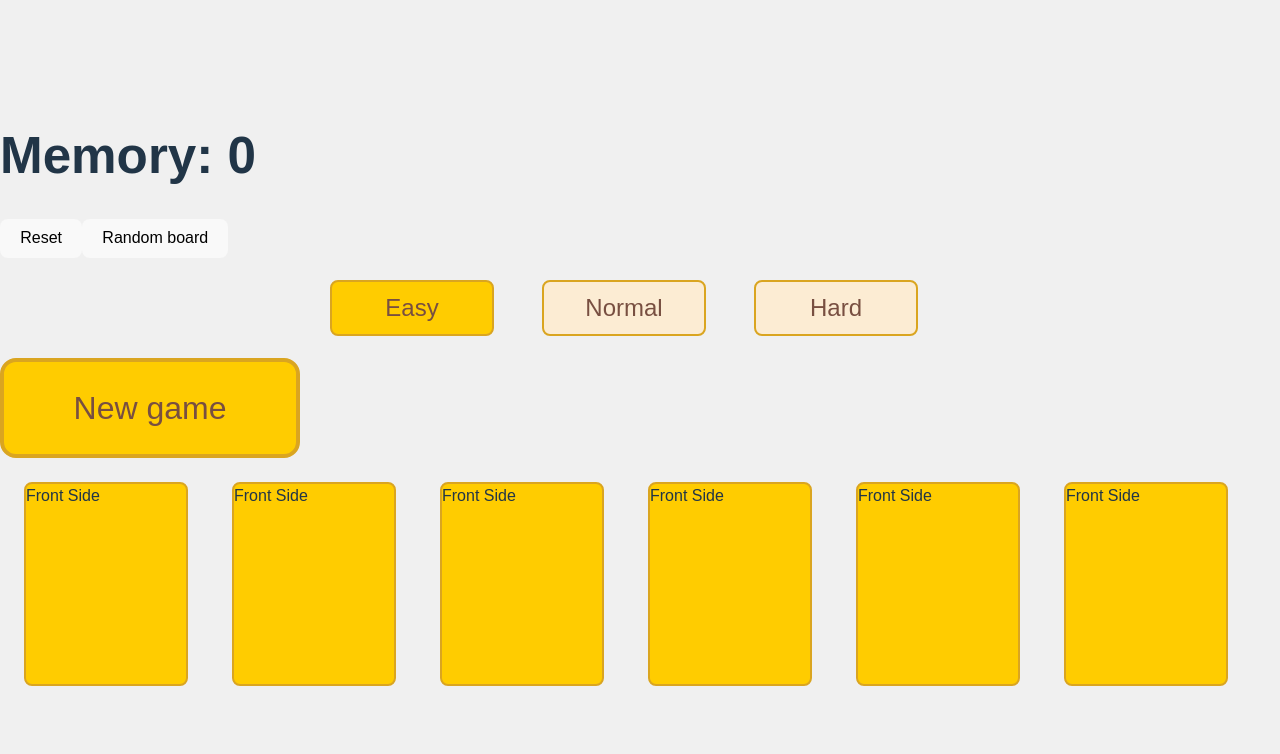
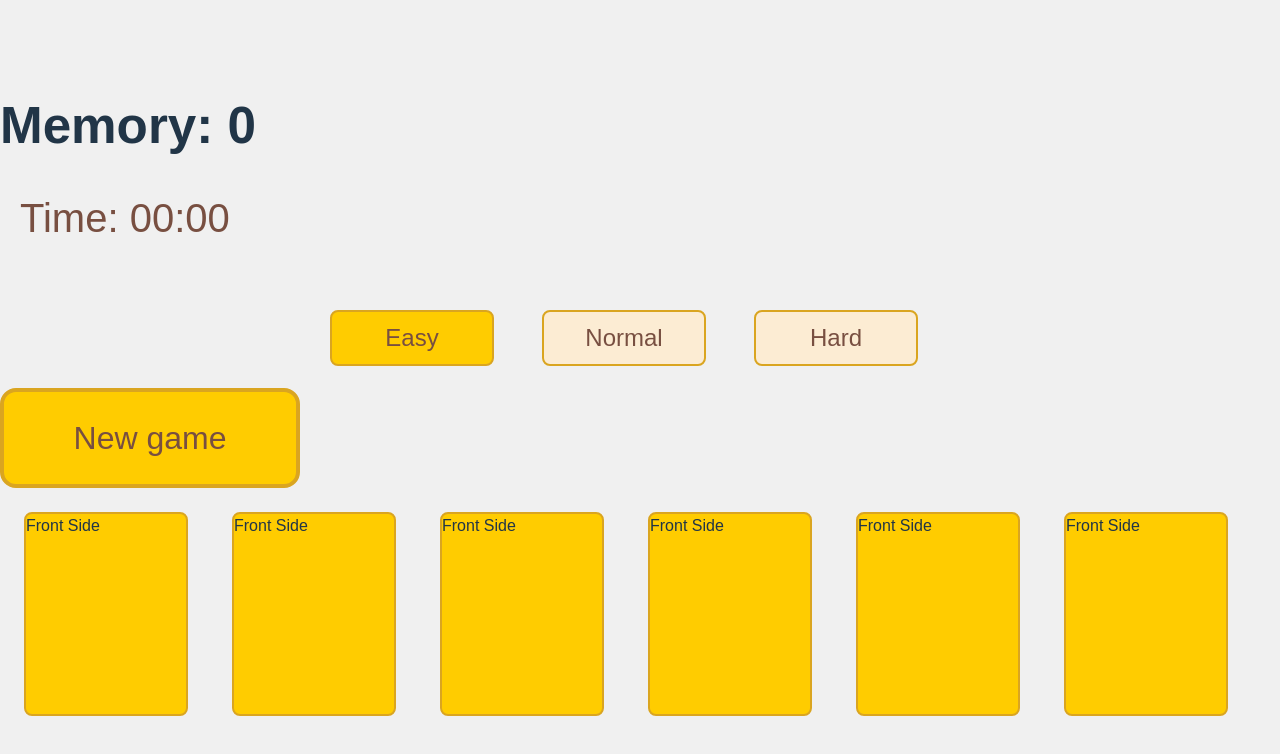
Before and after one commit to andrzejkukuryk/memory, a React (Vite) app: page / in a window 1280 px wide. Shown: the top 754 px of the page. Built offline with nearby package versions, Linux system fonts and the light colour scheme.

Commit message:
add timer

```diff
--- a/src/App.tsx
+++ b/src/App.tsx
@@ -4,15 +4,15 @@ import useMemoryStore from "./store";
 import { Board } from "./components/board/board";
 import { LevelForm } from "./components/levelForm/levelForm";
 import { StartButton } from "./components/startButton/startButton";
+import { Timer } from "./components/timer/timer";
 
 function App() {
-  const { count, reset, randomBoard } = useMemoryStore();
+  const { count } = useMemoryStore();
 
   return (
     <div className="App">
       <h1>Memory: {count}</h1>
-      <button onClick={reset}>Reset</button>
-      <button onClick={randomBoard}>Random board</button>
+      <Timer />
       <LevelForm />
       <StartButton />
       <Board />
--- a/src/components/card/card.tsx
+++ b/src/components/card/card.tsx
@@ -32,9 +32,10 @@ export const Card = ({ value, index }: CardProps) => {
   const {
     checkCard,
     matchedValues,
-
     currentIndex,
     resetComponents,
+    isRunning,
+    startStop,
   } = useMemoryStore();
 
   useEffect(() => {
@@ -67,6 +68,9 @@ export const Card = ({ value, index }: CardProps) => {
   };
 
   const handleClick = () => {
+    if (!isRunning) {
+      startStop();
+    }
     if (!matched && !showBack) {
       rotate();
       checkCard(value, index);
--- /dev/null
+++ b/src/components/timer/timer.scss
@@ -0,0 +1,12 @@
+@import "../../styles/colors.scss";
+
+.timerContainer {
+    height: 100px;
+    width: 100%;
+
+  }
+  .timeDisplay {
+    font-size: 40px;
+    margin: 20px;
+    color: $color-font;
+  }
--- /dev/null
+++ b/src/components/timer/timer.tsx
@@ -0,0 +1,34 @@
+import React, { useState, useEffect, useRef } from "react";
+import useMemoryStore from "../../store";
+import "./timer.scss";
+
+export const Timer = () => {
+  const { time, isRunning, incrementTime, startStop } = useMemoryStore();
+  const intervalRef = useRef<NodeJS.Timeout | null>(null);
+
+  useEffect(() => {
+    if (isRunning) {
+      intervalRef.current = setInterval(() => {
+        incrementTime();
+      }, 1000);
+    } else if (!isRunning && intervalRef.current) {
+      clearInterval(intervalRef.current);
+    }
+
+    return () => {
+      if (intervalRef.current) clearInterval(intervalRef.current);
+    };
+  }, [isRunning]);
+
+  const formatTime = (time: number) => {
+    const getMinutes = `0${Math.floor((time / 60) % 60)}`.slice(-2);
+    const getSeconds = `0${time % 60}`.slice(-2);
+    return `${getMinutes}:${getSeconds}`;
+  };
+
+  return (
+    <div className="timerContainer">
+      <div className="timeDisplay">Time: {formatTime(time)}</div>
+    </div>
+  );
+};
--- a/src/store.ts
+++ b/src/store.ts
@@ -13,6 +13,10 @@ interface MemoryState {
   matchedValues: string[];
   history: [number, number][];
   resetComponents: boolean;
+  time: number;
+  isRunning: boolean;
+  incrementTime: () => void;
+  startStop: () => void;
   increment: () => void;
   randomBoard: () => void;
   setLevel: (newLevel: Level) => void;
@@ -29,16 +33,21 @@ const useMemoryStore = create<MemoryState>((set: any, get: any) => ({
   matchedValues: [],
   history: [],
   resetComponents: false,
-  increment: () => set((state: any) => ({ count: state.count + 1 })),
+  time: 0,
+  isRunning: false,
+  incrementTime: () => set((state: MemoryState) => ({ time: state.time + 1 })),
+  startStop: () =>
+    set((state: MemoryState) => ({ isRunning: !state.isRunning })),
+  increment: () => set((state: MemoryState) => ({ count: state.count + 1 })),
   randomBoard: () =>
     set((state: MemoryState) => ({
       cards: getRandomPairs(values, state.level),
     })),
   setLevel: (newLevel: Level) =>
-    set((state: MemoryState) => ({
+    set({
       level: newLevel,
       cards: getRandomPairs(values, newLevel),
-    })),
+    }),
   reset: () =>
     set({
       count: 0,
@@ -47,6 +56,8 @@ const useMemoryStore = create<MemoryState>((set: any, get: any) => ({
       matchedValues: [],
       history: [],
       resetComponents: true,
+      time: 0,
+      isRunning: false,
     }),
   checkCard: (value, index) => {
     const { currentPair, currentIndex, matchedValues, history } = get();
@@ -62,16 +73,14 @@ const useMemoryStore = create<MemoryState>((set: any, get: any) => ({
         set({
           matchedValues: [...matchedValues, value],
         });
+        if (get().matchedValues.length === get().level) {
+          set({ isRunning: false });
+        }
       }
       set({ history: [...history, [get().currentIndex[0], index]] }); // TODO
       set({ currentPair: [] });
     }
-    console.log(
-      // get().currentPair,
-      // get().matchedValues,
-      // get().currentIndex,
-      get().history
-    );
+    console.log(get().history);
   },
 }));
 
```
